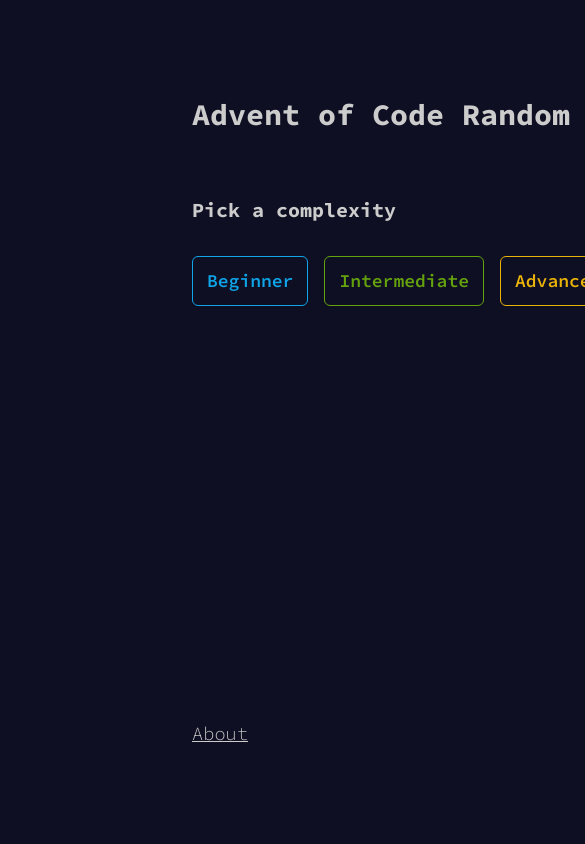
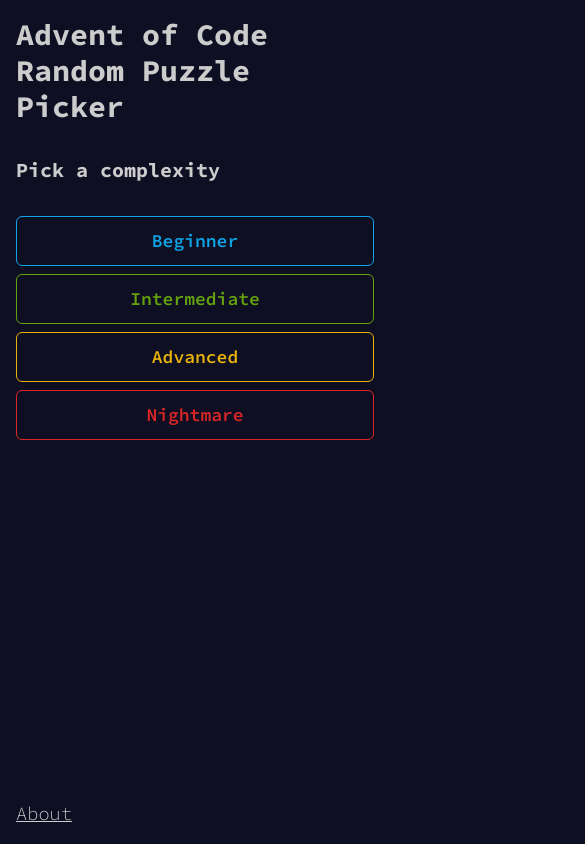
Before and after one commit to nimma-codes/aoc-puzzle-picker, a Next.js app: page / in a window 390 px wide. Shown: the top 844 px of the page, 585 px wide, since content can reach past the window. Built offline with nearby package versions, Linux system fonts and the light colour scheme.

Commit message:
Make things more responsive to smaller screens

```diff
--- a/src/app/about/page.tsx
+++ b/src/app/about/page.tsx
@@ -2,11 +2,11 @@
 
 export default function About() {
   return (
-    <main className="flex min-h-screen flex-col justify-between py-24 px-48">
+    <main className="flex min-h-screen flex-col justify-between p-4 md:p-16 lg:py-24 lg:px-48">
       <div>
         <div className="text-lime-500 text-2xl font-bold py-2">About</div>
         <div className="text-sm">
-          <div className="pt-8">
+          <div className="md:pt-8">
             We want to thank{" "}
             <a
               href="http://was.tl"
--- a/src/app/globals.css
+++ b/src/app/globals.css
@@ -8,5 +8,4 @@
   font-family: "Source Code Pro", monospace;
   font-weight: 300;
   font-size: 14pt;
-  min-width: 60em;
 }
--- a/src/app/layout.tsx
+++ b/src/app/layout.tsx
@@ -16,7 +16,10 @@
 }) {
   return (
     <html lang="en">
-      <link rel="icon" href="favicon.png" />
+      <head>
+        <link rel="icon" href="favicon.png" />
+        <meta name="viewport" content="width=device-width" />
+      </head>
       <body className={sourceCodeProFont.className}>{children}</body>
     </html>
   );
--- a/src/app/page.tsx
+++ b/src/app/page.tsx
@@ -47,13 +47,13 @@
   };
 
   return (
-    <main className="flex min-h-screen flex-col justify-between py-24 px-48">
+    <main className="flex min-h-screen flex-col justify-between p-4 md:p-16 lg:py-24 lg:px-48">
       <div>
-        <div className="text-3xl font-bold pb-16">
+        <div className="text-3xl font-bold pb-8 md:pb-16">
           Advent of Code Random Puzzle Picker
         </div>
         <div className="text-xl font-bold">Pick a complexity</div>
-        <div className="flex flex-row gap-4 pt-8 pb-16">
+        <div className="flex flex-col gap-2 md:flex-row md:gap-4 pt-8 pb-16">
           <button
             type="button"
             className="block border border-sky-500 rounded-md text-sky-500 px-3.5 py-2.5 text-lg font-semibold hover:text-white shadow-sm hover:bg-sky-400 focus-visible:outline focus-visible:outline-2 focus-visible:outline-offset-2 focus-visible:outline-sky-600"
```
